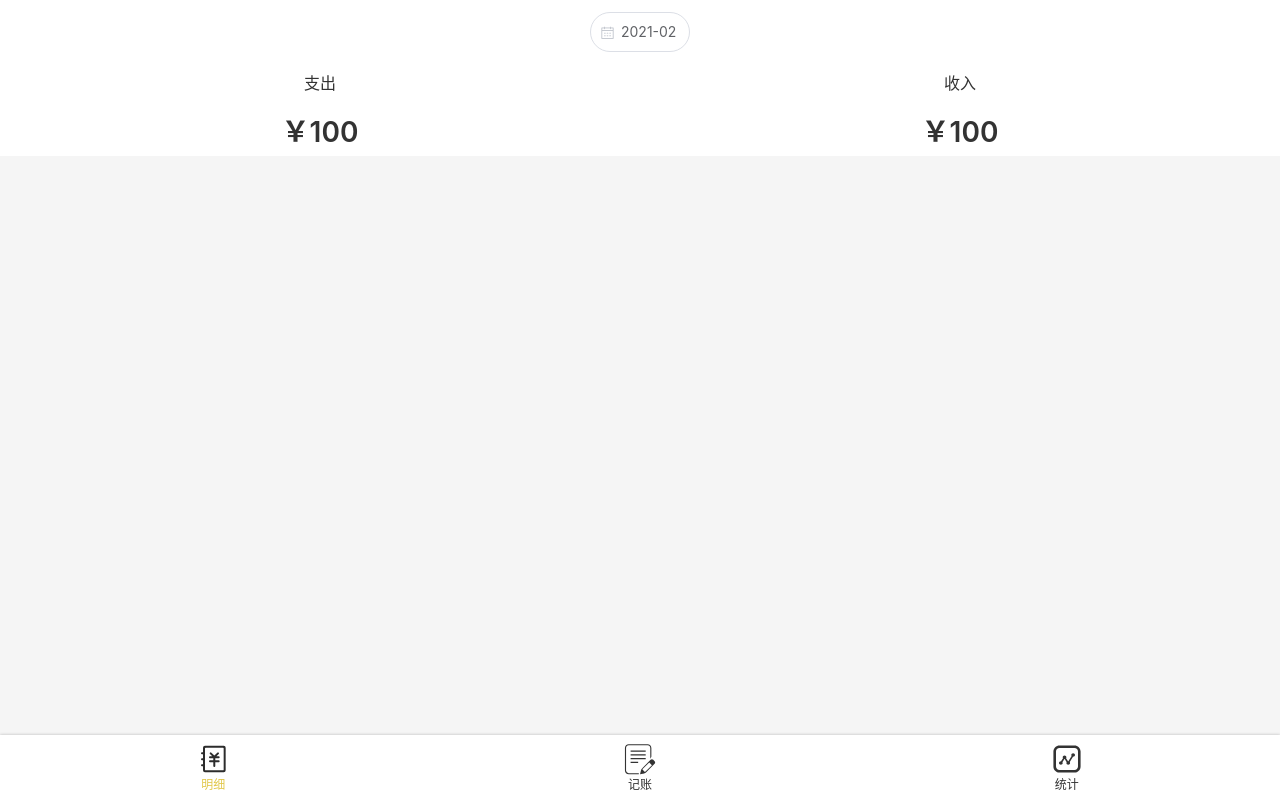
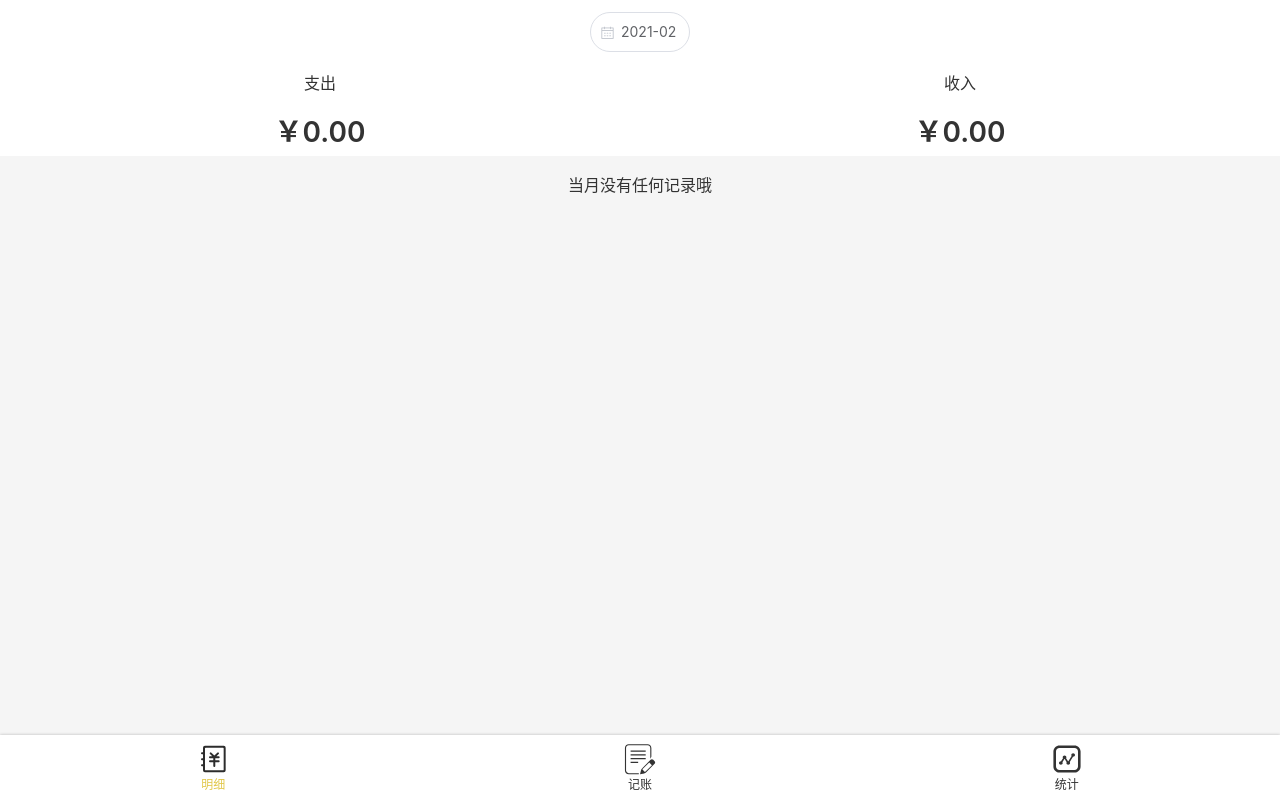
Before and after one commit to ChiLi2000/keep-accounts-v, a Vue app: page /#/detail in a window 1280 px wide. Built offline with nearby package versions, Linux system fonts and the light colour scheme.

Commit message:
完成 Detail 页面

```diff
--- a/src/components/Account/Tab.vue
+++ b/src/components/Account/Tab.vue
@@ -6,7 +6,7 @@
           @click="select(item)"
           :class="{selected:item.value ===value}"
       >{{ item.text }}
-        <span v-if="slotSpan">￥100</span>
+        <span v-if="slotSpan">￥{{ numberFilter(mouthTotal(item.value)) }}</span>
       </li>
     </ul>
   </div>
@@ -14,16 +14,20 @@
 </template>
 
 <script lang="ts">
-import {Vue, Component, Prop} from "vue-property-decorator";
+import {Component, Prop} from "vue-property-decorator";
 import typeList from "@/constants/typeList";
+import {mixins} from "vue-class-component";
+import Common from "@/mixins/common";
 
 type DataSourceItem = { text: string; value: string };
 
 @Component
-export default class Tab extends Vue {
+export default class Tab extends mixins(Common) {
   @Prop(String) readonly value!: string;
   @Prop(String) classPrefix?: string;
   @Prop(Boolean) slotSpan!: boolean;
+  @Prop() mouthTotal!: ((type: Category) => number);
+
   typeList = typeList;
 
   liClass(item: DataSourceItem) {
--- a/src/components/Layout.vue
+++ b/src/components/Layout.vue
@@ -1,8 +1,13 @@
 <template>
   <div class="layout-wrapper" :class="classPrefix && `${classPrefix}-wrapper`">
     <DateSection class-prefix="date"
-                 :value.sync="valueTime" :placeholder="valueTime" type="month" format="yyyy-MM"/>
-    <Tab class-prefix="tab" :slotSpan="slotSpan" :value.sync="typeValue"/>
+                 :value.sync="valueTime"
+                 :placeholder="valueTime"
+                 type="month" format="yyyy-MM"/>
+    <Tab class-prefix="tab"
+         :slotSpan="slotSpan"
+         :value.sync="typeValue"
+         :mouthTotal="mouthTotal"/>
     <div class="content">
       <slot/>
     </div>
@@ -22,13 +27,18 @@ import DateSection from "@/components/Account/DateSection.vue";
 export default class Layout extends Vue {
   @Prop(Boolean) slotSpan!: boolean;
   @Prop(String) classPrefix?: string;
+  @Prop() mouthTotal!: ((type: Category) => number);
+
   @Prop() valueTime!: string;
   typeValue = "-" as Category;
+
+
   @Watch("valueTime")
   onValue() {
-      this.$emit("update:valueTime", this.valueTime);
+    this.$emit("update:valueTime", this.valueTime);
   }
 }
+
 
 </script>
 
--- a/src/components/RecordsItem.vue
+++ b/src/components/RecordsItem.vue
@@ -1,6 +1,6 @@
 <template>
   <div>
-    <ul>
+    <ul v-if="groupedList[0]!==undefined">
       <li v-for="[date, list] in groupedList" :key="date">
         <h3>
           <span>{{ date }}</span>
@@ -14,10 +14,11 @@
             <Icon :name="`${getValue(record.tagId,true)}`"/>
             <p class="topItem">{{ getValue(record.tagId, false) }}
               <span>{{ record.category + numberFilter(record.amount) }}</span></p>
-            <p class="bottomItem">{{ record.note }} <span>{{ record.createdAt }}</span></p></li>
+            <p class="bottomItem">{{ record.note }} <span>{{ record.createdAt.slice(11) }}</span></p></li>
         </ol>
       </li>
     </ul>
+    <div v-else class="noResult">当月没有任何记录哦</div>
   </div>
 </template>
 
@@ -131,4 +132,8 @@ h3 {
   font-weight: normal;
 }
 
+.noResult {
+  padding: 16px;
+  text-align: center;
+}
 </style>
--- a/src/views/Detail.vue
+++ b/src/views/Detail.vue
@@ -1,5 +1,7 @@
 <template>
-  <Layout slot-span :valueTime.sync="createTime">
+  <Layout slot-span
+          :valueTime.sync="createTime"
+          :mouthTotal="mouthTotal">
     <RecordsItem :records="recordList"
                  formatArray="MM月DD日"
                  :mouthRecords="mouthRecords"
@@ -11,15 +13,17 @@
 </template>
 
 <script lang="ts">
-import {Vue, Component} from "vue-property-decorator";
+import {Component} from "vue-property-decorator";
 import Layout from "@/components/Layout.vue";
 import RecordsItem from "@/components/RecordsItem.vue";
 import dayjs from "dayjs";
+import {mixins} from "vue-class-component";
+import Common from "@/mixins/common";
 
 @Component({
   components: {Layout, RecordsItem}
 })
-export default class Detail extends Vue {
+export default class Detail extends mixins(Common) {
   createTime = dayjs(new Date().toISOString()).format("YYYY-MM");
 
   created() {
@@ -37,6 +41,11 @@ export default class Detail extends Vue {
   mouthRecords(array: HashArray, createTime: string) {
     return array.filter(r => r && createTime === r[1][0].createdAt.slice(0, 7));
   }
+
+  mouthTotal(type: Category) {
+    return this.totalDate(this.recordList.filter(r => (r.createdAt).indexOf(this.createTime) !== -1), type);
+  }
+
 }
 </script>
 
```
